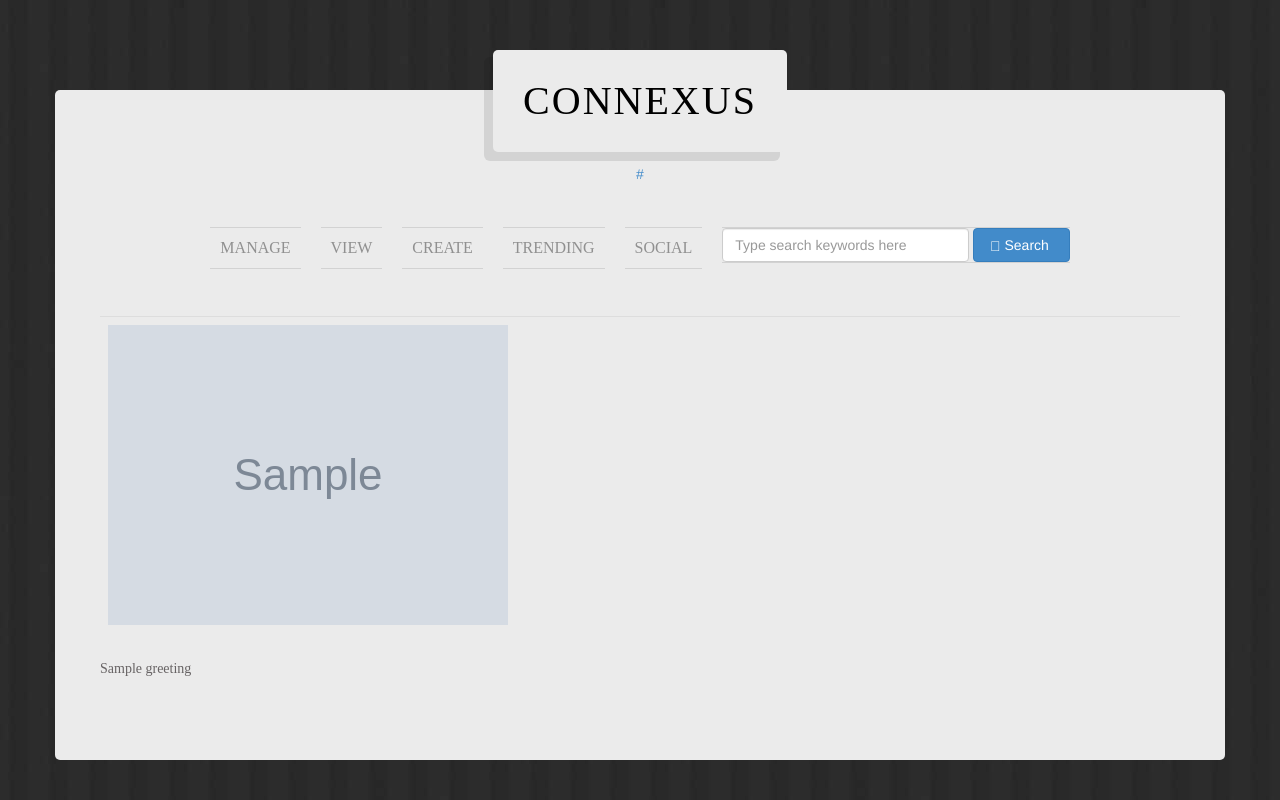
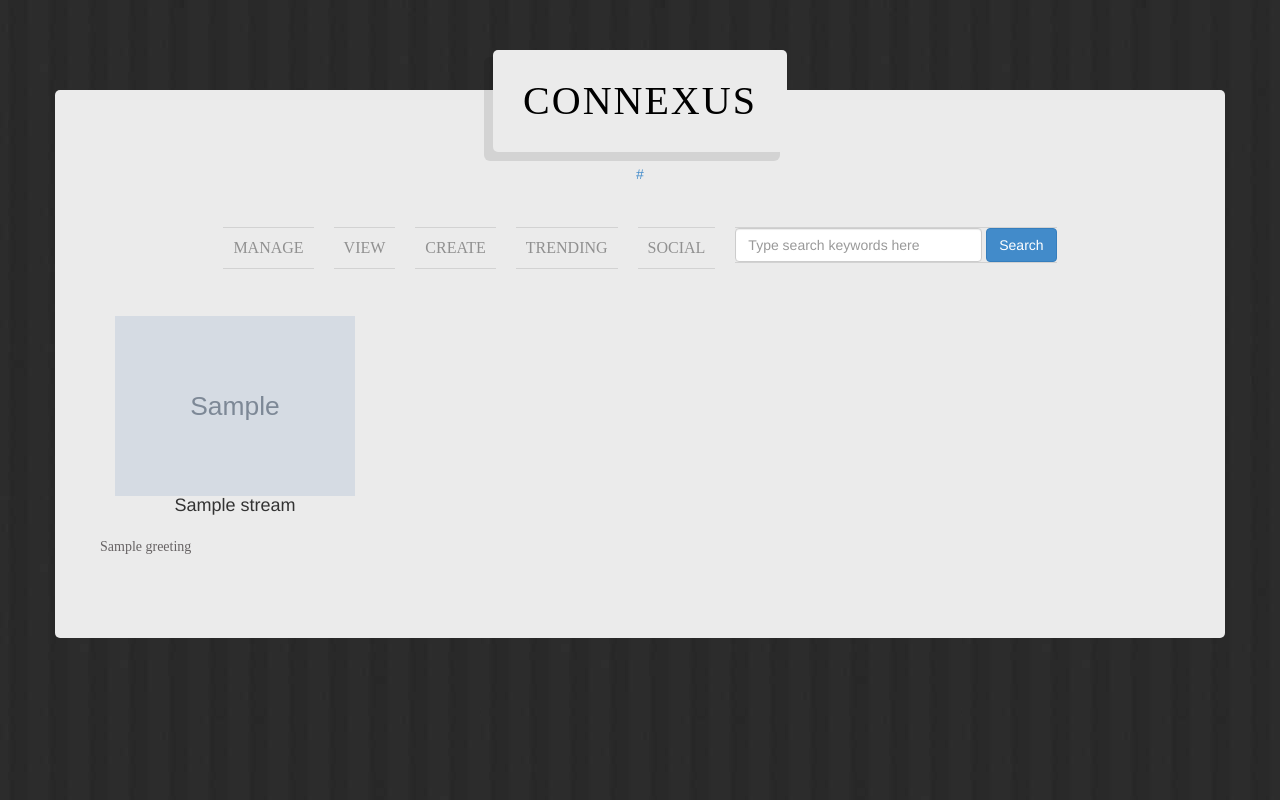
Before and after one commit to utpatrick/photo_stream_web, a Python web app: template templates/view_all_page.html in a window 1280 px wide. Run offline with Jinja, Linux system fonts and the light colour scheme; the template is opened without the code that fills it: most values are stand-ins (such as "Sample title", 1, 10 or a date in 2020); grey boxes marked "Sample" are stand-in pictures; some libraries are stand-ins or nearby versions.

Commit message:
fix the overflow

```diff
--- a/templates/base.html
+++ b/templates/base.html
@@ -77,9 +77,7 @@
                                                placeholder="Type search keywords here">
                                     </div>
                                     <div class="form-group">
-                                        <button id="search_btn" class="btn btn-primary" name="submit_btn" value="go_search">&nbsp;<i
-                                                class="glyphicon glyphicon-search"></i> Search &nbsp;
-                                        </button>
+                                        <button id="search_btn" class="btn btn-primary" name="submit_btn" value="go_search">Search</button>
                                     </div>
                                 </form>
                             </li>
--- a/templates/view_all_page.html
+++ b/templates/view_all_page.html
@@ -4,6 +4,7 @@
     <style type="text/css">
         tr.hide_all > td, td.hide_all{
         border-style:hidden;
+        overflow：scroll;
         }
     </style>
 
@@ -11,11 +12,10 @@
         <tbody>
             <tr class="hide_all">
             {% for s in streams %}
-                <td>
-                    <form action="" method="post">
-                        <input name="stream_id" class="" type="image" value="{{ s.stream_name }}" src="{{ s.cover_image }}">
-                    </form>
-                </td>
+                <div class="col-lg-3 col-md-4 col-xs-6 thumb">
+                    <img class="img-responsive" src="{{ s.cover_image }}" value="{{ s.stream_name }}" alt="" height = 200 width = 300>
+                    <h4 align="center">{{ s.stream_name }}</h4>
+                </div>
             {% endfor %}
             </tr>
         </tbody>
```
